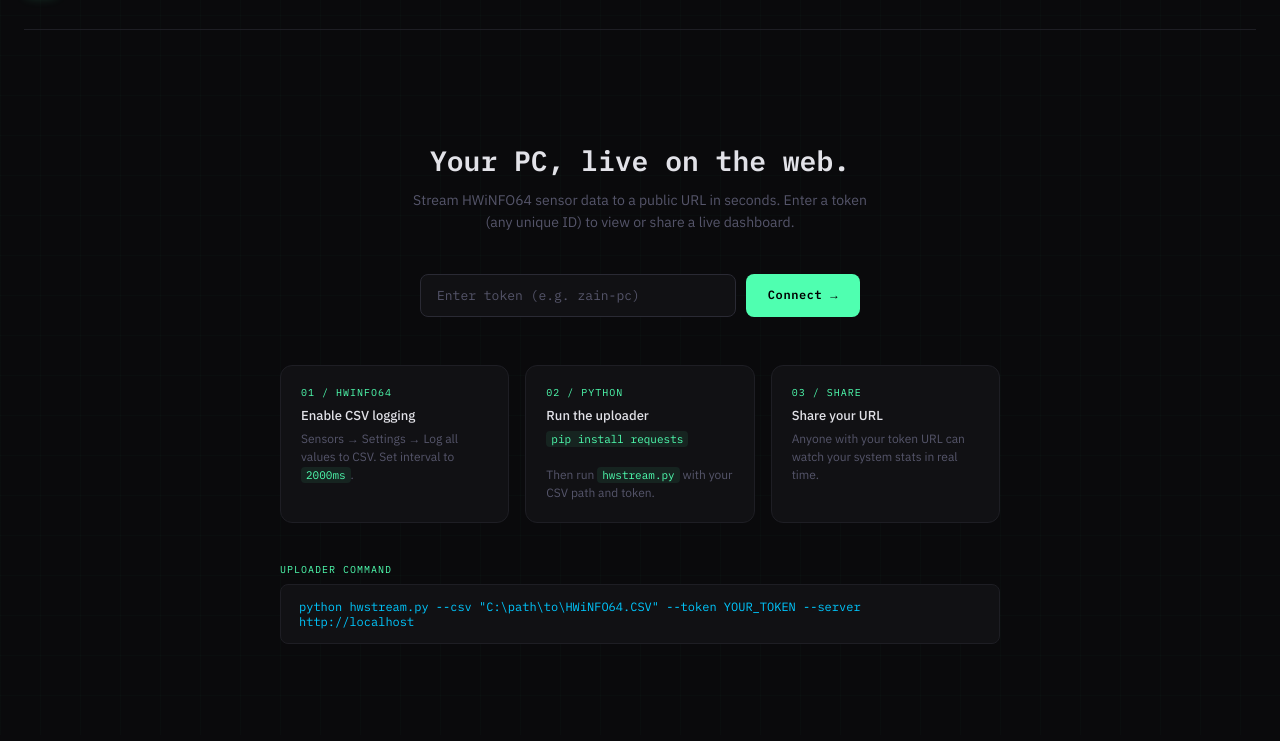
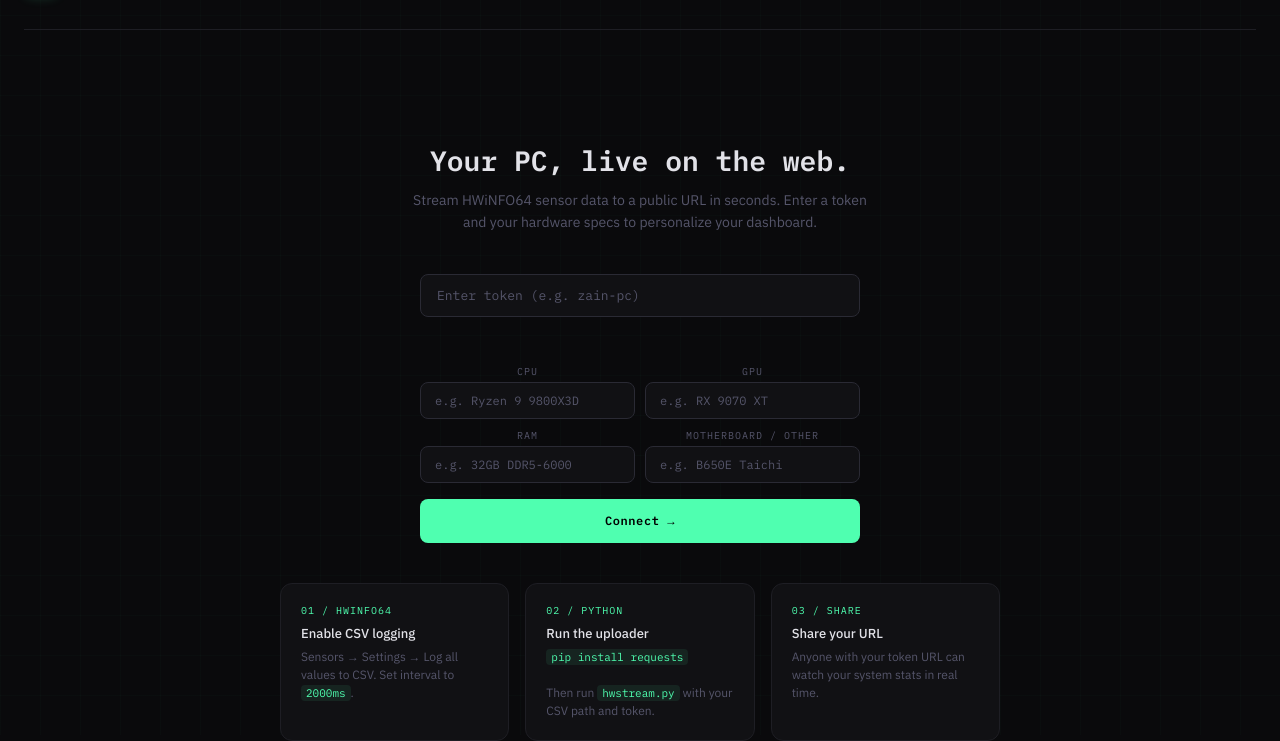
Before and after one commit to Cheemaii/AI-HW-Monitor, a plain HTML site: page frontend/index.html in a window 1280 px wide. Shown: the part 65-806 px from the top of the page. Drawn offline with Linux system fonts and the light colour scheme.

Commit message:
Update index.html

```diff
--- a/frontend/index.html
+++ b/frontend/index.html
@@ -427,7 +427,37 @@
     opacity: 0.6;
   }
 
-  @media (max-width: 900px) { .hero-grid { grid-template-columns: repeat(3, 1fr); } }
+  /* ── SPECS FORM ── */
+  .specs-grid {
+    display: grid;
+    grid-template-columns: 1fr 1fr;
+    gap: 10px;
+    width: 100%;
+    max-width: 440px;
+    margin-bottom: 16px;
+  }
+  .specs-input {
+    background: var(--surface);
+    border: 1px solid var(--border2);
+    border-radius: 8px;
+    padding: 10px 14px;
+    color: var(--text);
+    font-family: var(--font-mono);
+    font-size: 12px;
+    outline: none;
+    transition: border-color 0.2s;
+    width: 100%;
+  }
+  .specs-input:focus { border-color: var(--accent); }
+  .specs-input::placeholder { color: var(--muted); }
+  .specs-label {
+    font-family: var(--font-mono);
+    font-size: 10px;
+    letter-spacing: 0.1em;
+    color: var(--muted);
+    margin-bottom: 4px;
+    text-transform: uppercase;
+  }
   @media (max-width: 600px) {
     .steps { grid-template-columns: 1fr; }
     .token-form { flex-direction: column; }
@@ -456,15 +486,35 @@
     <div class="connect-title">Your PC, live on the web.</div>
     <p class="connect-sub">
       Stream HWiNFO64 sensor data to a public URL in seconds.
-      Enter a token (any unique ID) to view or share a live dashboard.
+      Enter a token and your hardware specs to personalize your dashboard.
     </p>
 
     <div class="token-form">
       <input class="token-input" id="token-input" placeholder="Enter token (e.g. zain-pc)" maxlength="64" />
-      <button class="btn" onclick="connectToken()">Connect →</button>
     </div>
 
-    <div class="steps">
+    <div class="specs-grid">
+      <div>
+        <div class="specs-label">CPU</div>
+        <input class="specs-input" id="spec-cpu" placeholder="e.g. Ryzen 9 9800X3D" />
+      </div>
+      <div>
+        <div class="specs-label">GPU</div>
+        <input class="specs-input" id="spec-gpu" placeholder="e.g. RX 9070 XT" />
+      </div>
+      <div>
+        <div class="specs-label">RAM</div>
+        <input class="specs-input" id="spec-ram" placeholder="e.g. 32GB DDR5-6000" />
+      </div>
+      <div>
+        <div class="specs-label">Motherboard / Other</div>
+        <input class="specs-input" id="spec-other" placeholder="e.g. B650E Taichi" />
+      </div>
+    </div>
+
+    <button class="btn" onclick="connectToken()" style="width:100%;max-width:440px;padding:14px;">Connect →</button>
+
+    <div class="steps" style="margin-top:40px;">
       <div class="step">
         <div class="step-num">01 / HWINFO64</div>
         <div class="step-title">Enable CSV logging</div>
@@ -507,14 +557,14 @@
     <div class="hero-grid" id="hero-grid">
       <div class="hero-card" id="hero-cpu-temp" style="--hc:#4fffb0">
         <div class="hero-glow"></div>
-        <div class="hero-label">CPU Temp — Ryzen 9 9800X3D</div>
+        <div class="hero-label">CPU Temp — <span id="lbl-cpu">—</span></div>
         <div><span class="hero-value" id="hv-cpu-temp">—</span><span class="hero-unit">°C</span></div>
         <div class="hero-sub" id="hs-cpu-temp">waiting...</div>
         <div class="hero-bar-wrap"><div class="hero-bar" id="hb-cpu-temp" style="width:0%"></div></div>
       </div>
       <div class="hero-card" id="hero-gpu-temp" style="--hc:#00c8ff">
         <div class="hero-glow"></div>
-        <div class="hero-label">GPU Temp — RX 9070 XT</div>
+        <div class="hero-label">GPU Temp — <span id="lbl-gpu">—</span></div>
         <div><span class="hero-value" id="hv-gpu-temp">—</span><span class="hero-unit">°C</span></div>
         <div class="hero-sub" id="hs-gpu-temp">waiting...</div>
         <div class="hero-bar-wrap"><div class="hero-bar" id="hb-gpu-temp" style="width:0%"></div></div>
@@ -533,7 +583,7 @@
       </div>
       <div class="hero-card" id="hero-ram" style="--hc:#b57fff">
         <div class="hero-glow"></div>
-        <div class="hero-label">RAM Load</div>
+        <div class="hero-label">RAM Load — <span id="lbl-ram">—</span></div>
         <div><span class="hero-value" id="hv-ram">—</span><span class="hero-unit">%</span></div>
         <div class="hero-sub" id="hs-ram">waiting...</div>
         <div class="hero-bar-wrap"><div class="hero-bar" id="hb-ram" style="width:0%"></div></div>
@@ -572,12 +622,44 @@ const CATEGORIES = [
   { key: 'other',   label: 'Other',   color: '#888899' },
 ];
 
-// ── TOKEN FROM URL ────────────────────────────────────────────────────────────
+// ── SPECS ─────────────────────────────────────────────────────────────────────
+let specs = { cpu: '', gpu: '', ram: '', other: '' };
+
+function loadSpecs(token) {
+  try {
+    const saved = JSON.parse(sessionStorage.getItem('specs_' + token) || '{}');
+    specs = { cpu: saved.cpu||'', gpu: saved.gpu||'', ram: saved.ram||'', other: saved.other||'' };
+  } catch {}
+  applySpecLabels();
+}
+
+function saveSpecs(token) {
+  specs = {
+    cpu:   document.getElementById('spec-cpu')?.value.trim()   || '',
+    gpu:   document.getElementById('spec-gpu')?.value.trim()   || '',
+    ram:   document.getElementById('spec-ram')?.value.trim()   || '',
+    other: document.getElementById('spec-other')?.value.trim() || '',
+  };
+  try { sessionStorage.setItem('specs_' + token, JSON.stringify(specs)); } catch {}
+  applySpecLabels();
+}
+
+function applySpecLabels() {
+  const cpu = document.getElementById('lbl-cpu');
+  const gpu = document.getElementById('lbl-gpu');
+  const ram = document.getElementById('lbl-ram');
+  if (cpu) cpu.textContent = specs.cpu || '—';
+  if (gpu) gpu.textContent = specs.gpu || '—';
+  if (ram) ram.textContent = specs.ram || '—';
+}
+
+
 window.addEventListener('load', () => {
   const path = window.location.pathname;
   const m = path.match(/\/dashboard\/([^/]+)/);
   if (m) {
     document.getElementById('token-input').value = m[1];
+    loadSpecs(m[1]);
     connectToken();
   }
   updateCmdPreview();
@@ -599,6 +681,7 @@ function connectToken() {
   const token = document.getElementById('token-input').value.trim();
   if (!token) { showToast('Enter a token first'); return; }
 
+  saveSpecs(token);
   currentToken = token;
   document.getElementById('active-token').textContent = token;
   window.history.replaceState({}, '', `/dashboard/${token}`);
```
